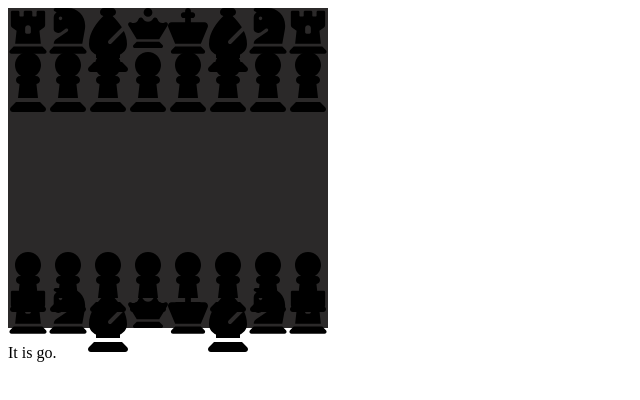
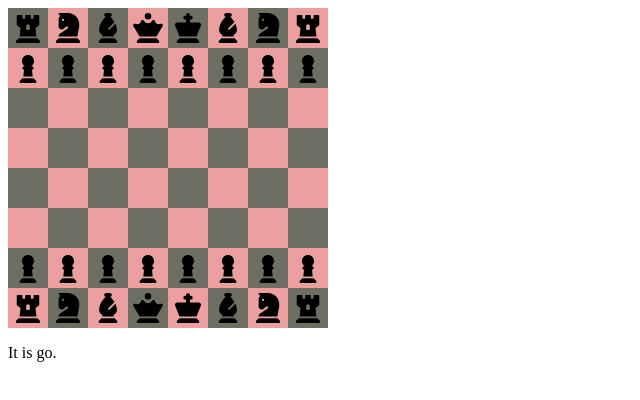
Before and after one commit to CoreyDevl/ChessJavascript, a plain HTML site: page index.html in a window 1280 px wide. Shown: the whole page, without its empty margins (0-640 px from the left). Drawn offline with Linux system fonts and the light colour scheme.

Commit message:
feito logica de criação do tabuleiro e peças, feito logica de alternacao de cores no tabuleiro

```diff
--- a/app.js
+++ b/app.js
@@ -21,7 +21,12 @@ function createBoard(){
         square.classList.add('square')
         square.innerHTML = startPiece
         square.setAttribute('square-id', i)
-        square.classList.add('beige')
+        const row = Math.floor(( 63 - i) / 8) + 1
+        if( row % 2 === 0 ){
+            square.classList.add(i % 2 === 0 ? "beige" : "brown")
+        } else {
+            square.classList.add(i % 2 === 0 ? "brown" : "beige")
+        }
         gameBoard.append(square)
     })
 }
--- a/style.css
+++ b/style.css
@@ -1,7 +1,7 @@
 #gameboard {
     width: 320px;
     height: 320px;
-    background-color: rgb(43, 41, 41);
+    background-color: rgb(134, 132, 132);
     display: flex;
     flex-wrap: wrap;
 }
@@ -11,10 +11,16 @@
     width: 40px;
 }
 
+.square svg {
+    height: 30px;
+    width: 30px;
+    margin: 5px;
+}
+
 .beige{
-    background-color: rbg(110, 110, 98);
+    background-color: rgb(110, 110, 98);
 }
 
 .brown{
-    background-color: rbg(169, 43, 43);
+    background-color: rgb(235, 159, 159);
 }
```
